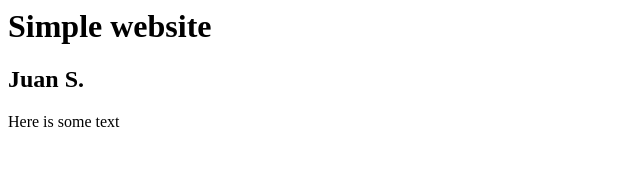
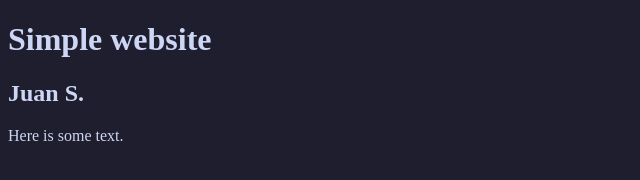
Before and after one commit to JuanSaq/474-website, a plain HTML site: page index.html in a window 1280 px wide. Shown: the whole page, without its empty margins (0-640 px from the left). Drawn offline with Linux system fonts and the light colour scheme.

Commit message:
proper html file, added some css

```diff
--- /dev/null
+++ b/index.css
@@ -0,0 +1,8 @@
+body {
+    background-color: #1e1e2e;
+    color: #cdd6f4
+}
+
+colorText {
+    color: #cdd6f4
+}
--- a/index.html
+++ b/index.html
@@ -1,3 +1,14 @@
-<h1>Simple website</h1>
-<h2>Juan S.</h2>
-<p>Here is some text</p>
+<!DOCTYPE html>
+    <html lang="en">
+    <head>
+        <meta charset="UTF-8">
+        <meta name="viewport" content="width=device-width, initial-scale=1.0">
+        <title>474 First Website</title>
+        <link rel="stylesheet" href="index.css">
+    </head>
+<body>
+    <h1>Simple website</h1>
+    <h2>Juan S.</h2>
+    <p>Here is some text.</p>
+</body>
+</html>
```
